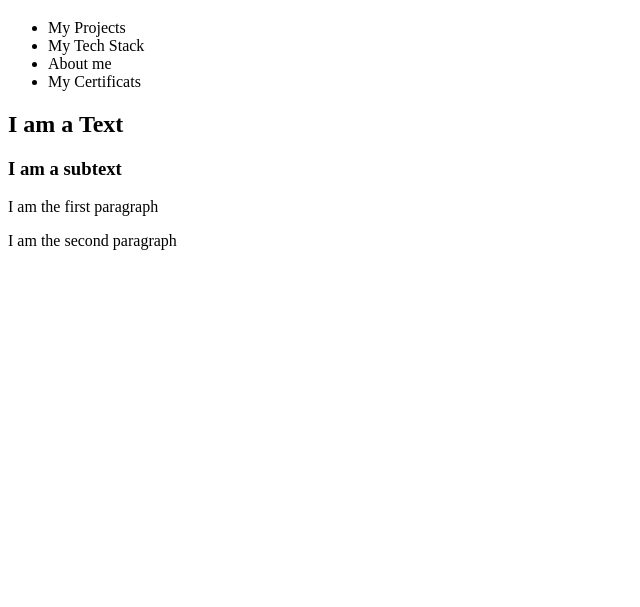
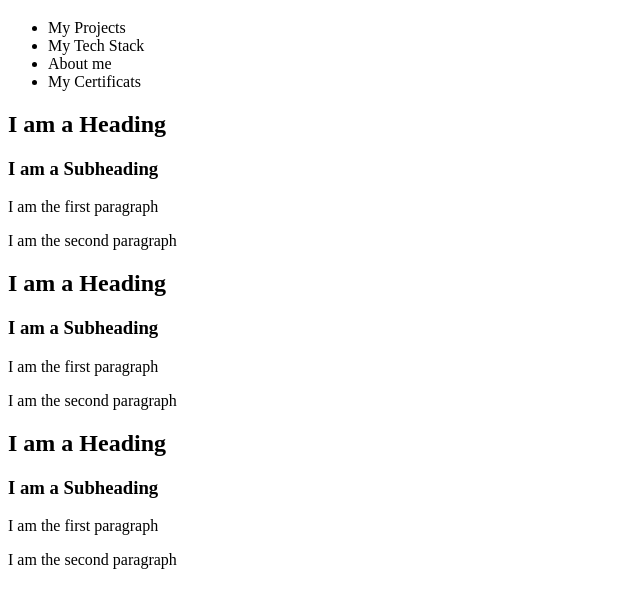
Before and after one commit to e-rmkt/personal-website, a plain HTML site: page index.html in a window 1280 px wide. Shown: the part 61-668 px from the top of the page, without its empty margins (0-640 px from the left). Drawn offline with Linux system fonts and the light colour scheme.

Commit message:
add more sections

```diff
--- a/index.html
+++ b/index.html
@@ -21,8 +21,20 @@
     </header>
     <main>
       <section>
-        <h2>I am a Text</h2>
-        <h3>I am a subtext</h3>
+        <h2>I am a Heading</h2>
+        <h3>I am a Subheading</h3>
+        <p>I am the first paragraph</p>
+        <p>I am the second paragraph</p>
+      </section>
+      <section>
+        <h2>I am a Heading</h2>
+        <h3>I am a Subheading</h3>
+        <p>I am the first paragraph</p>
+        <p>I am the second paragraph</p>
+      </section>
+      <section>
+        <h2>I am a Heading</h2>
+        <h3>I am a Subheading</h3>
         <p>I am the first paragraph</p>
         <p>I am the second paragraph</p>
       </section>
```
